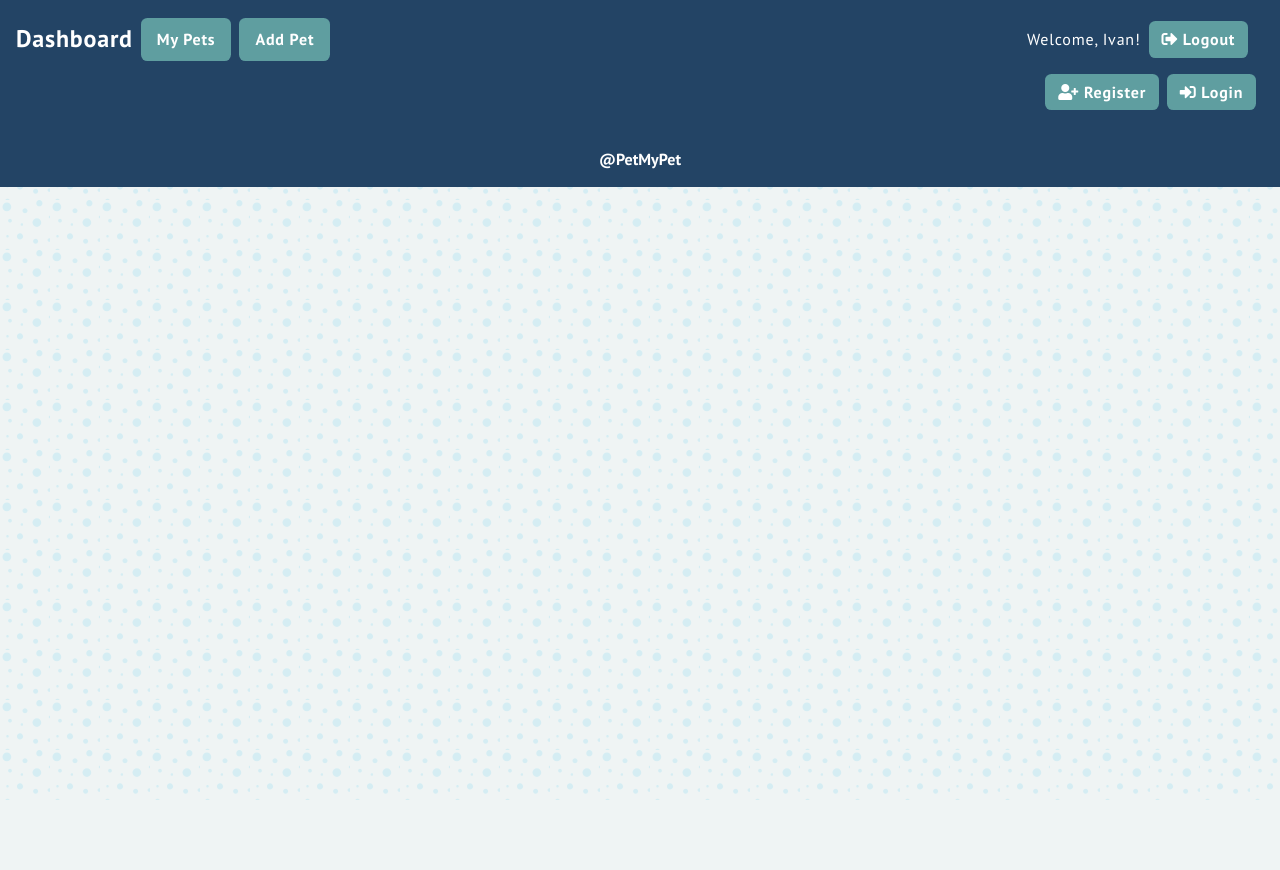
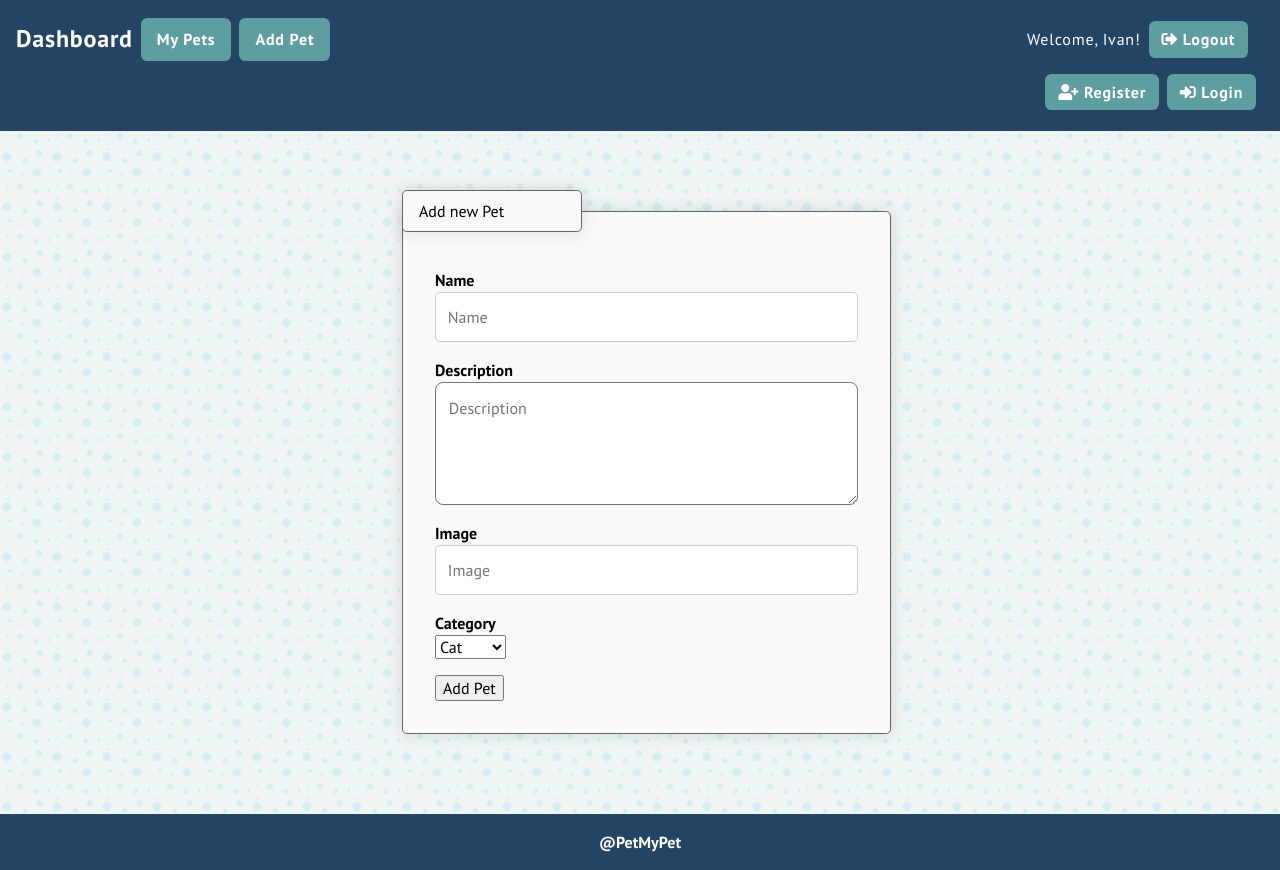
Before and after one commit to DanielValchev92/react-my-pets, a React (Create React App) app: page /pets/create in a window 1280 px wide. Before the commit the page ends 800 px from the top, so only its background shows below. Built offline with nearby package versions, Linux system fonts and the light colour scheme; a web font is replaced by a local one.

Commit message:
createPet submit form

```diff
--- a/src/App.js
+++ b/src/App.js
@@ -3,6 +3,7 @@ import Header from './components/Header/Header';
 import Footer from './components/Footer/Footer';
 import Categories from './components/Categories/Categories';
 import PetDetails from './components/PetDetails/PetDetails';
+import CreatePet from './components/CreatePet/CreatePet';
 import './App.css';
 
 function App() {
@@ -15,6 +16,7 @@ function App() {
         <Route path="/" exact component={Categories} />
         <Route path="/categories/:category" component={Categories} />
         <Route path="/pets/details/:petId" component={PetDetails} />
+        <Route path="/pets/create" component={CreatePet} />
       </Switch>
 
       <Footer />
--- /dev/null
+++ b/src/components/CreatePet/CreatePet.js
@@ -0,0 +1,59 @@
+
+const CreatePet = () => {
+
+    const onCreatePetSubmitHandler = (e) => {
+        e.preventDefault();
+        console.log(e.target.name.value);
+        console.log(e.target.description.value);
+        console.log(e.target.category.value);
+    }
+
+    return (
+        <section class="create">
+            <form onSubmit={onCreatePetSubmitHandler}>
+                <fieldset>
+                    <legend>Add new Pet</legend>
+                    <p class="field">
+                        <label for="name">Name</label>
+                        <span class="input">
+                            <input type="text" name="name" id="name" placeholder="Name" />
+                            <span class="actions"></span>
+                        </span>
+                    </p>
+                    <p class="field">
+                        <label for="description">Description</label>
+                        <span class="input">
+                            <textarea rows="4" cols="45" type="text" name="description" id="description"
+                                placeholder="Description"></textarea>
+                            <span class="actions"></span>
+                        </span>
+                    </p>
+                    <p class="field">
+                        <label for="image">Image</label>
+                        <span class="input">
+                            <input type="text" name="imageURL" id="image" placeholder="Image" />
+                            <span class="actions"></span>
+                        </span>
+                    </p>
+                    <p class="field">
+                        <label for="category">Category</label>
+                        <span class="input">
+                            <select type="text" name="category">
+                                <option value="Cat">Cat</option>
+                                <option value="Dog">Dog</option>
+                                <option value="Parrot">Parrot</option>
+                                <option value="Reptile">Reptile</option>
+                                <option value="Other">Other</option>
+                            </select>
+                            <span class="actions"></span>
+                        </span>
+                    </p>
+                    <input class="button" type="submit" class="submit" value="Add Pet" />
+                </fieldset>
+            </form>
+        </section>
+    );
+
+};
+
+export default CreatePet;
--- a/src/components/Header/Header.js
+++ b/src/components/Header/Header.js
@@ -1,3 +1,5 @@
+import { Link } from 'react-router-dom';
+
 const Header = () => {
     return (
         <header id="site-header">
@@ -5,9 +7,9 @@ const Header = () => {
 
                 <section className="navbar-dashboard">
                     <div className="first-bar">
-                        <a href="#">Dashboard</a>
-                        <a className="button" href="#">My Pets</a>
-                        <a className="button" href="#">Add Pet</a>
+                        <Link to="/">Dashboard</Link>
+                        <Link className="button" to="#">My Pets</Link>
+                        <Link className="button" to="/pets/create">Add Pet</Link>
                     </div>
                     <div className="second-bar">
                         <ul>
```
Also changed, not shown: resources/index.html (+1 -43 lines).
